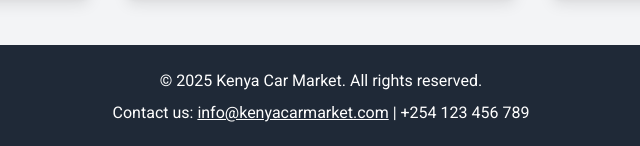
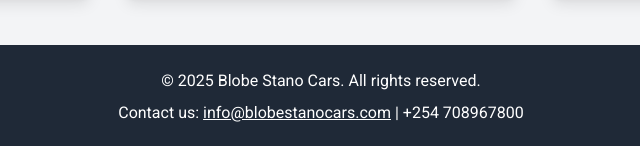
Before and after one commit to StanleyKioko/Car-selling, a plain HTML site: page index.html in a window 1280 px wide. Shown: the part 1519-1665 px from the top of the page, 319-959 px from the left. Drawn offline with nearby package versions, Linux system fonts and the light colour scheme.

Commit message:
Changed the footer

```diff
--- a/index.html
+++ b/index.html
@@ -134,8 +134,8 @@
   <!-- Footer -->
   <footer class="bg-gray-800 text-white py-6">
     <div class="container mx-auto px-4 text-center">
-      <p>&copy; 2025 Kenya Car Market. All rights reserved.</p>
-      <p class="mt-2">Contact us: <a href="mailto:info@kenyacarmarket.com" class="underline">info@kenyacarmarket.com</a> | +254 123 456 789</p>
+      <p>&copy; 2025 Blobe Stano Cars. All rights reserved.</p>
+      <p class="mt-2">Contact us: <a href="mailto:info@blobestanocars.com" class="underline">info@blobestanocars.com</a> | +254 708967800</p>
     </div>
   </footer>
 </body>
```
